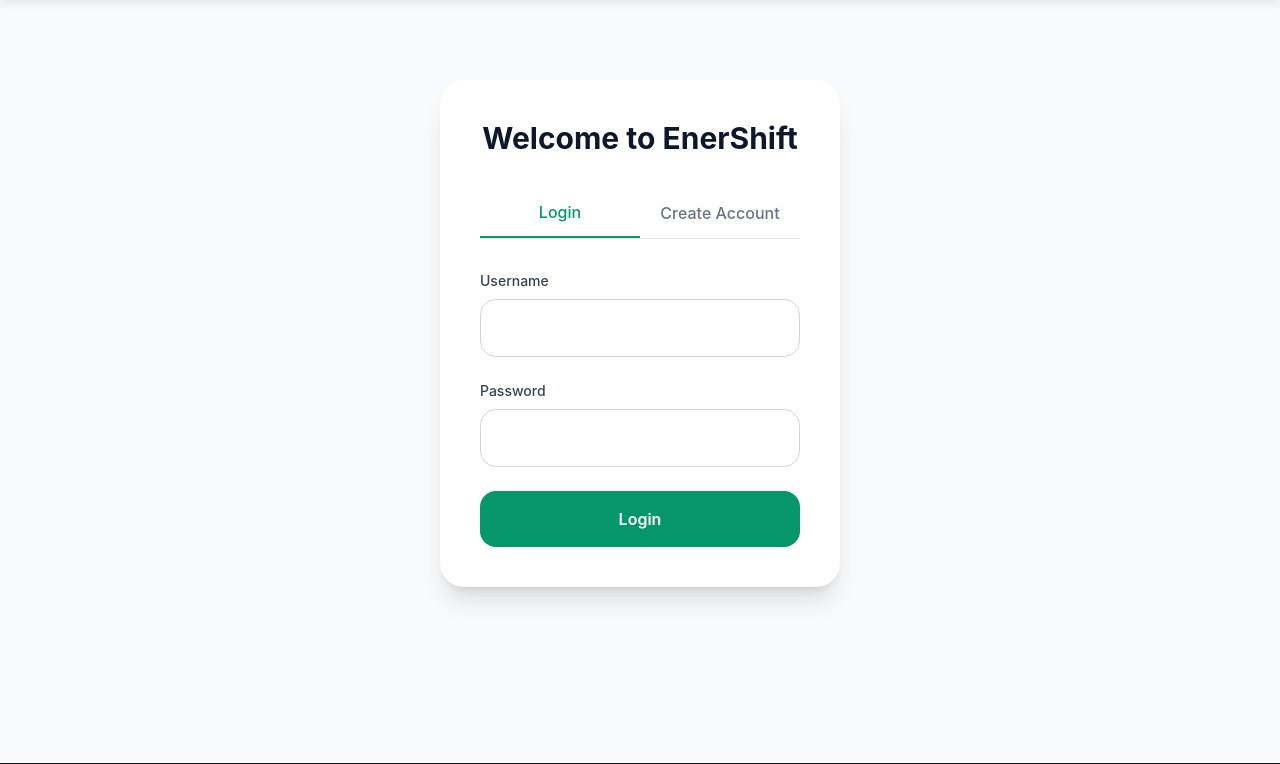
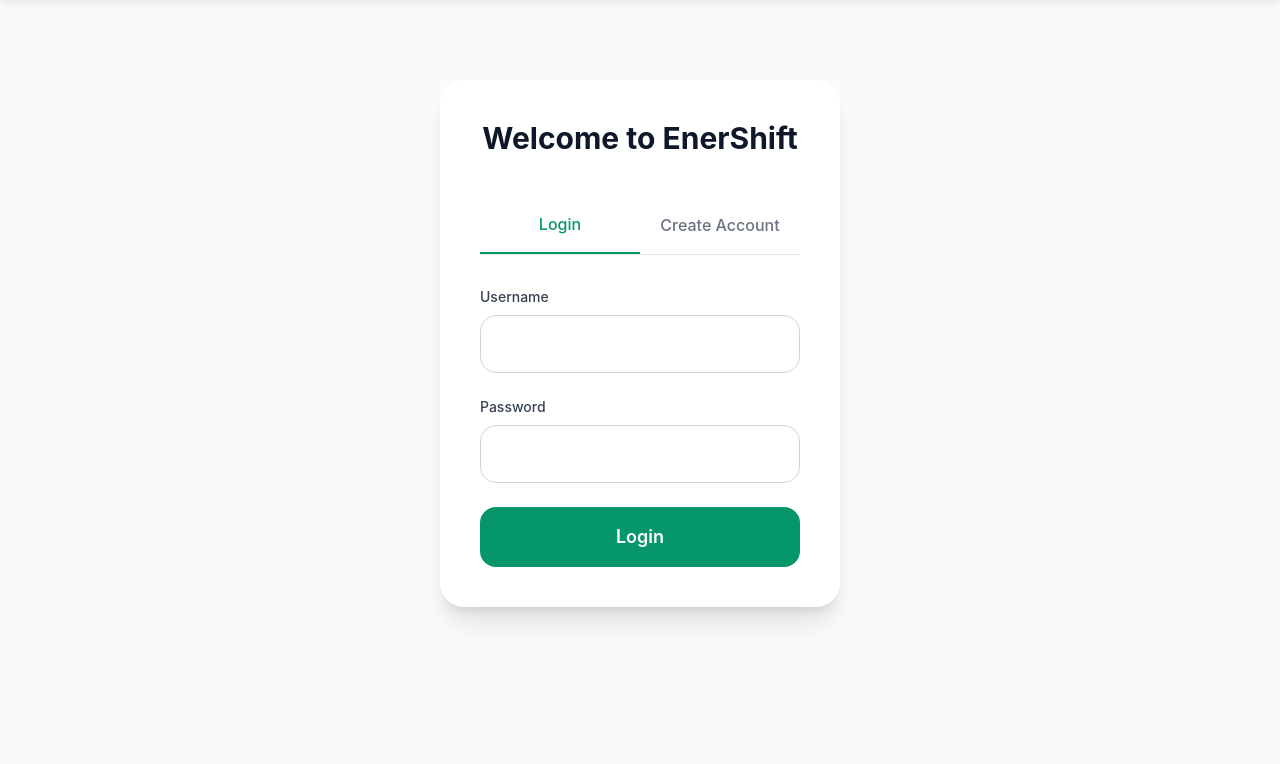
Before and after one commit to willbrad0803/EnerShift, a Django app: template templates/registration/login.html in a window 1280 px wide. Shown: the part 120-884 px from the top of the page. Run offline with Django 5.2, Linux system fonts and the light colour scheme; the template is opened without the code that fills it, so the values that code supplies are empty; some libraries are stand-ins or nearby versions.

Commit message:
Update login.html

```diff
--- a/templates/registration/login.html
+++ b/templates/registration/login.html
@@ -3,57 +3,66 @@
 {% block content %}
 <div class="max-w-md mx-auto px-6 py-20">
     <div class="bg-white rounded-3xl shadow-xl p-10">
-        <h2 class="text-3xl font-bold text-center mb-8">Welcome to EnerShift</h2>
+        <h2 class="text-3xl font-bold text-center mb-10">Welcome to EnerShift</h2>
 
+        <!-- Tabs -->
         <div class="flex border-b mb-8">
             <button onclick="showLogin()" id="login-tab"
-                    class="flex-1 py-3 font-medium border-b-2 border-emerald-600 text-emerald-600">Login</button>
+                    class="flex-1 py-4 font-medium border-b-2 border-emerald-600 text-emerald-600">Login</button>
             <button onclick="showRegister()" id="register-tab"
-                    class="flex-1 py-3 font-medium text-gray-500">Create Account</button>
+                    class="flex-1 py-4 font-medium text-gray-500">Create Account</button>
         </div>
 
-        <!-- Login -->
+        <!-- LOGIN FORM -->
         <div id="login-form">
-            <form method="post">
+            <form method="post" action="/dashboard/login/">
                 {% csrf_token %}
                 <div class="space-y-6">
                     <div>
                         <label class="block text-sm font-medium text-gray-700 mb-2">Username</label>
-                        <input type="text" name="username" class="w-full border border-gray-300 rounded-2xl px-5 py-4 focus:border-emerald-600 outline-none">
+                        <input type="text" name="username" required
+                               class="w-full border border-gray-300 rounded-2xl px-5 py-4 focus:border-emerald-600 outline-none">
                     </div>
                     <div>
                         <label class="block text-sm font-medium text-gray-700 mb-2">Password</label>
-                        <input type="password" name="password" class="w-full border border-gray-300 rounded-2xl px-5 py-4 focus:border-emerald-600 outline-none">
+                        <input type="password" name="password" required
+                               class="w-full border border-gray-300 rounded-2xl px-5 py-4 focus:border-emerald-600 outline-none">
                     </div>
-                    <button type="submit" class="w-full bg-emerald-600 hover:bg-emerald-700 text-white py-4 rounded-2xl font-semibold">
+                    <button type="submit"
+                            class="w-full bg-emerald-600 hover:bg-emerald-700 text-white py-4 rounded-2xl font-semibold text-lg">
                         Login
                     </button>
                 </div>
             </form>
         </div>
 
-        <!-- Register -->
+        <!-- REGISTER FORM -->
         <div id="register-form" class="hidden">
-            <form method="post">
+            <form method="post" action="/dashboard/register/">
                 {% csrf_token %}
                 <div class="space-y-6">
                     <div>
                         <label class="block text-sm font-medium text-gray-700 mb-2">Username</label>
-                        <input type="text" name="username" class="w-full border border-gray-300 rounded-2xl px-5 py-4 focus:border-emerald-600 outline-none">
+                        <input type="text" name="username" required
+                               class="w-full border border-gray-300 rounded-2xl px-5 py-4 focus:border-emerald-600 outline-none">
                     </div>
                     <div>
                         <label class="block text-sm font-medium text-gray-700 mb-2">Email</label>
-                        <input type="email" name="email" class="w-full border border-gray-300 rounded-2xl px-5 py-4 focus:border-emerald-600 outline-none">
+                        <input type="email" name="email" required
+                               class="w-full border border-gray-300 rounded-2xl px-5 py-4 focus:border-emerald-600 outline-none">
                     </div>
                     <div>
                         <label class="block text-sm font-medium text-gray-700 mb-2">Password</label>
-                        <input type="password" name="password1" class="w-full border border-gray-300 rounded-2xl px-5 py-4 focus:border-emerald-600 outline-none">
+                        <input type="password" name="password1" required
+                               class="w-full border border-gray-300 rounded-2xl px-5 py-4 focus:border-emerald-600 outline-none">
                     </div>
                     <div>
                         <label class="block text-sm font-medium text-gray-700 mb-2">Confirm Password</label>
-                        <input type="password" name="password2" class="w-full border border-gray-300 rounded-2xl px-5 py-4 focus:border-emerald-600 outline-none">
+                        <input type="password" name="password2" required
+                               class="w-full border border-gray-300 rounded-2xl px-5 py-4 focus:border-emerald-600 outline-none">
                     </div>
-                    <button type="submit" class="w-full bg-emerald-600 hover:bg-emerald-700 text-white py-4 rounded-2xl font-semibold">
+                    <button type="submit"
+                            class="w-full bg-emerald-600 hover:bg-emerald-700 text-white py-4 rounded-2xl font-semibold text-lg">
                         Create Account
                     </button>
                 </div>
```
